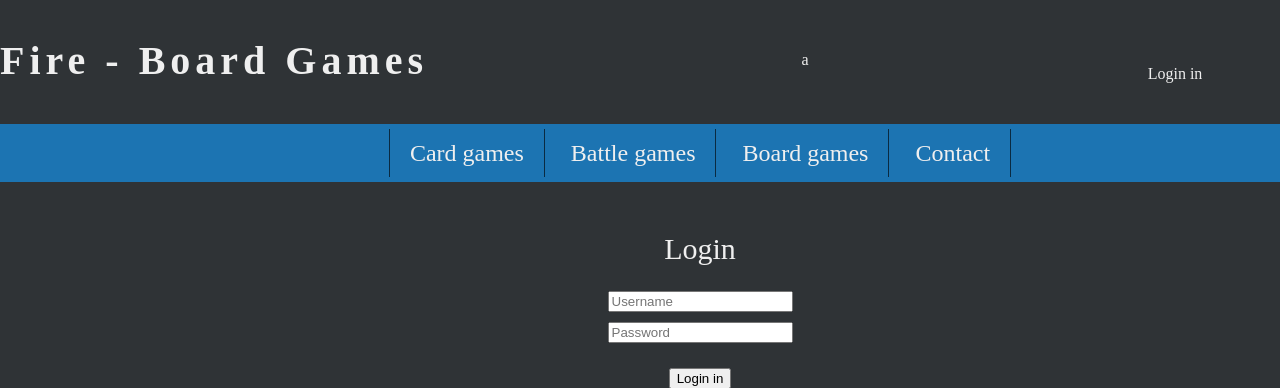
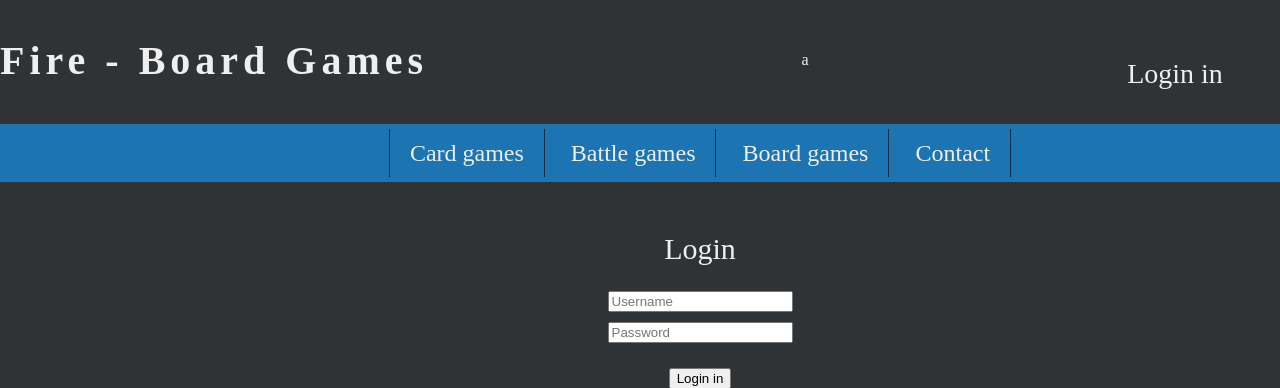
Before and after one commit to Kandel269/BoardgameShop, a Django app: page /member/login/ in a window 1280 px wide; the page is wider, and only the part inside the window is pictured. Shown: the top 388 px of that part. Run offline with Django 4.2, Linux system fonts and the light colour scheme; some libraries are stand-ins or nearby versions.

Commit message:
login pagev2

```diff
--- a/BoardGameShop/Shop/templates/top_bar.html
+++ b/BoardGameShop/Shop/templates/top_bar.html
@@ -20,7 +20,7 @@
         <header>
             <div id='top_nav_bar'>
                 <div id="logo">
-                    <h1><i class="fa-solid fa-fire fa-xl"></i> Fire - Board Games </h1>
+                    <a href="{% url 'home' %}" style="text-decoration: none; color: #efefef;"><h1><i class="fa-solid fa-fire fa-xl"></i> Fire - Board Games </h1></a>
                 </div>
 
                 <div id="search_bar">
@@ -30,11 +30,10 @@
                 <div id="top_nav_bar_menu">
                     <div id="login">
                         {% if request.user.is_authenticated %}
-
+                            <i class="fa-regular fa-user fa-2xl"></i>
                         {% else %}
-                        <div class="login-container">
-                            <i class="fa-regular fa-user fa-xl"></i>
-                            <span style="margin-top: 0px">Login in</span>
+                        <div id="login_no_auth">
+                            Login in
                         </div>
                         {% endif %}
                     </div>
--- a/BoardGameShop/static/css/style.css
+++ b/BoardGameShop/static/css/style.css
@@ -1,6 +1,6 @@
 body {
     background-color: #2F3336;
-    margin: 0;
+    margin: 0px;
     color: #efefef;
 }
 #container {
@@ -25,6 +25,10 @@ body {
     font-size: 40px;
     letter-spacing: 5px;
 }
+#logo h1:hover{
+    color: #ff0000;
+}
+
 #search_bar{
     float: left;
     width: 510px;
@@ -45,14 +49,8 @@ body {
     height: 100px;
     padding-top: 13.6px;
 }
-.login-container {
-    display: flex;
-    flex-direction: column;
-    align-items: center;
-}
-
-.login-container i {
-    margin-bottom: 0px; /* Dowolny margines między ikoną a tekstem */
+#login_no_auth {
+    font-size: 28px;
 }
 #cart {
     float: left;
```
Also changed, not shown: BoardGameShop/db.sqlite3.
